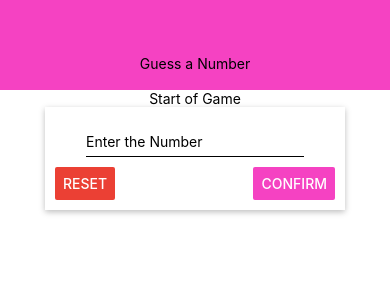
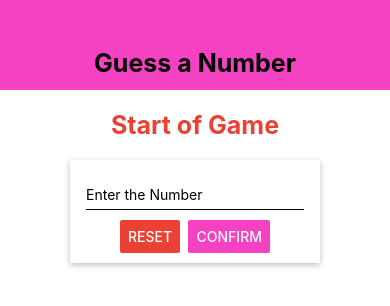
Before and after one commit to awaghadsangita/ReactNative_GuessNumber, a React Native app: screen / in a window 390 px wide. Shown: the top 306 px of the page. Built offline with nearby package versions, Linux system fonts and the light colour scheme.

Commit message:
REFACTORED:changed styles

```diff
--- a/components/Header.js
+++ b/components/Header.js
@@ -4,7 +4,7 @@ import Colors from '../constants/color';
 const Header = props => {
     return (
             <View style={styles.headerContainer}>
-                <Text Style={styles.headerText}>{props.title}</Text>
+                <Text style={styles.headerText}>{props.title}</Text>
             </View>);
 
 }
@@ -19,9 +19,9 @@ const styles = StyleSheet.create({
         backgroundColor:Colors.primary
     },
     headerText:{
-        fontSize:30,
-        color:'white',
-        fontWeight:"bold",
+        fontSize:25,
+        color:'black',
+        fontWeight:'bold'
     }
 })
 export default Header;
--- a/components/StartofGameScreen.js
+++ b/components/StartofGameScreen.js
@@ -42,7 +42,7 @@ const StartofGameScreen = props =>{
     }
     return (
         <View style={styles.container}>
-            <Text Style={styles.titleText}>Start of Game</Text>
+            <Text style={styles.titleText}>Start of Game</Text>
             <View style={styles.inputContainer}>
                 <Input style={styles.input}
                         placeholder="Enter the Number"
@@ -77,13 +77,13 @@ const styles=StyleSheet.create({
         justifyContent:'center'
     },
     titleText:{
-        color:'pink',
+        color:Colors.secondary,
         fontSize:25,
         fontWeight:"bold",
         marginVertical:20
     },
     inputContainer:{
-        width:300,
+        width:250,
         maxWidth:'80%',
         alignItems:'center',
         shadowColor:'black',
@@ -103,13 +103,12 @@ const styles=StyleSheet.create({
         flexDirection:'row',
         width:'100%',
         justifyContent:'space-between',
-        alignItems:'center'
+        alignItems:'center',
+        paddingHorizontal:40
+
     },
     button:{
-        marginLeft:10,
-        marginRight:10,
-        paddingHorizontal:10,
-        backgroundColor:'blue',
+        width:30
     },
     input:{
         width:150
```
